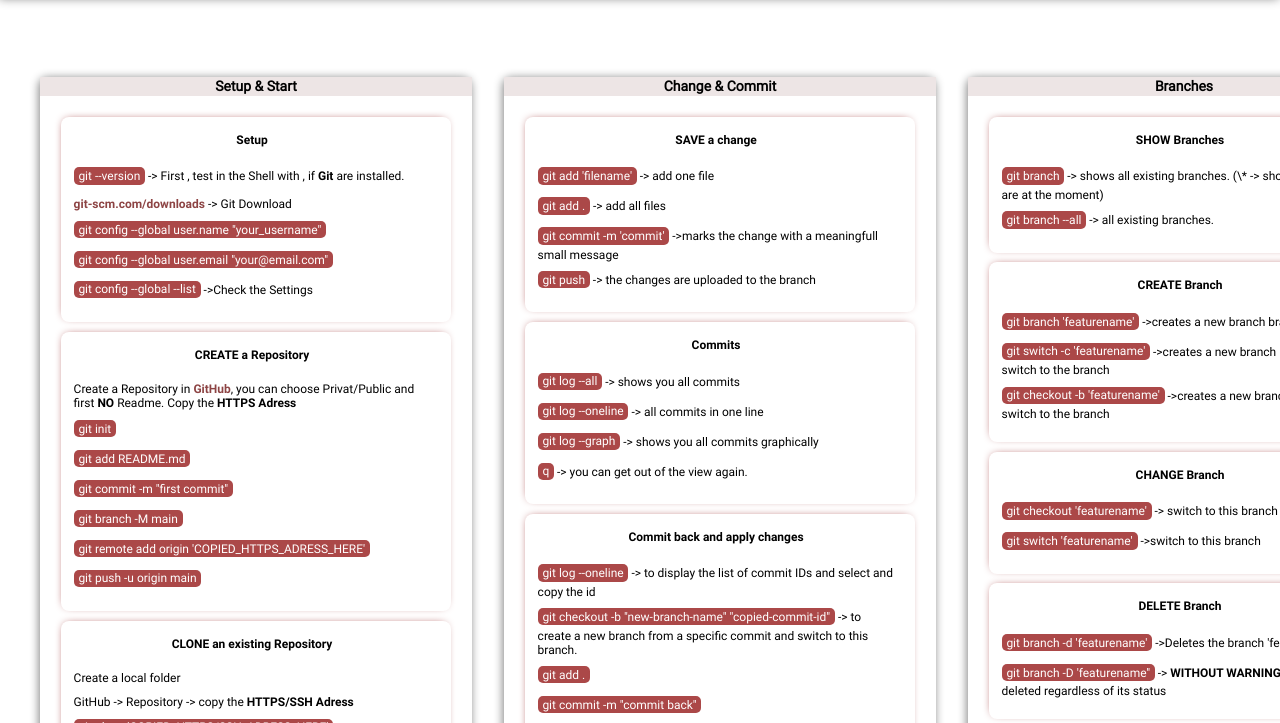
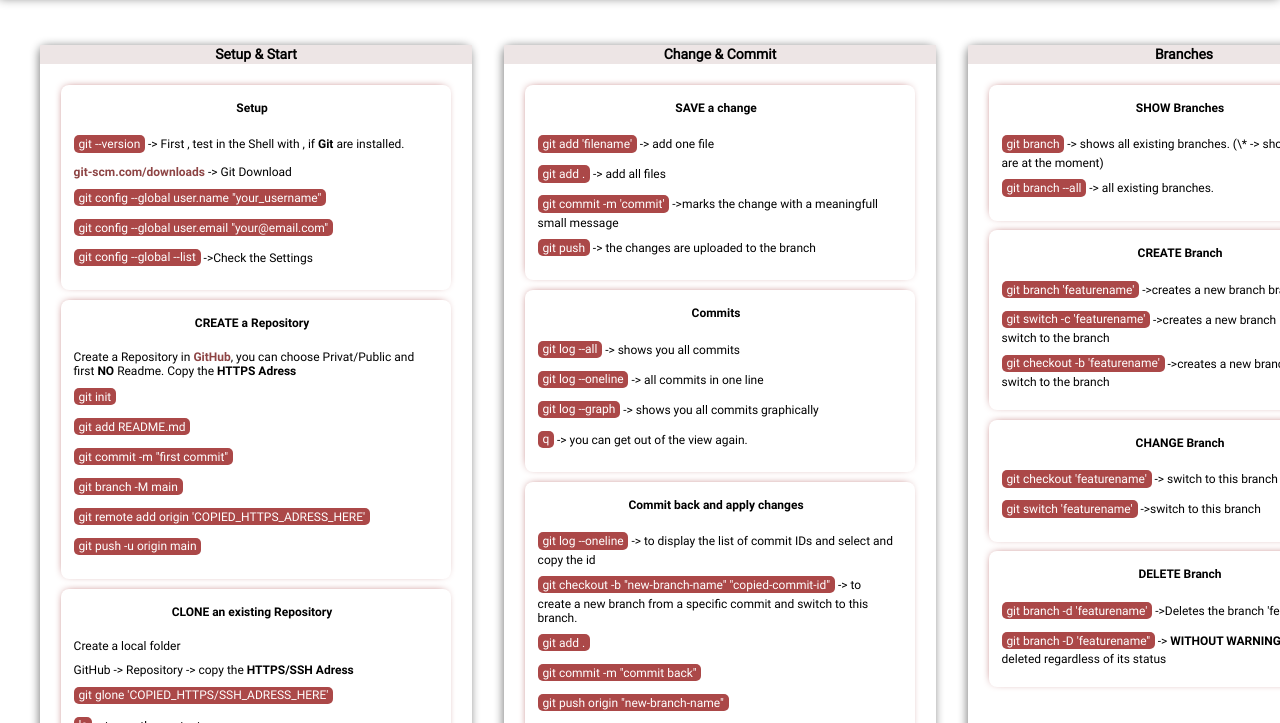
Before and after one commit to MariaRiosNavarro/gitSheet, a plain HTML site: page index.html in a window 1280 px wide. Shown: the part 65-788 px from the top of the page. Drawn offline with Linux system fonts and the light colour scheme.

Commit message:
change main

```diff
--- a/css/styles.css
+++ b/css/styles.css
@@ -93,7 +93,7 @@ h1 {
 /* Sections */
 
 main {
-  margin: 5rem auto 0 auto;
+  margin: 3rem auto 0 auto;
   display: flex;
   flex-wrap: wrap;
   gap: 2rem;
```
